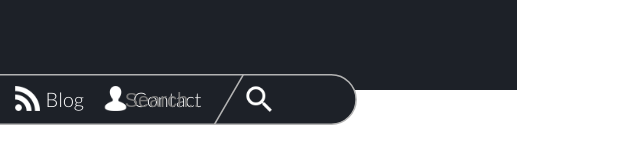
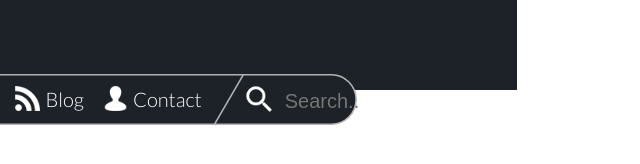
Before and after one commit to Willishakespeare/FireBloom, a plain HTML site: page index.html in a window 1280 px wide. Shown: the top 164 px of the page, 763-1403 px from the left, 640 px wide, since content can reach past the window. Drawn offline with Linux system fonts and the light colour scheme.

Commit message:
Index Header v.2

```diff
--- a/assets/css/main.css
+++ b/assets/css/main.css
@@ -95,7 +95,7 @@ section, summary, time, mark, audio, video
 	color: white;
 	display: inline-block;
 	padding-right: 30px;
-	top: 10px;
+	top: -20px;
 	left: 10px;
 
 }
@@ -129,17 +129,13 @@ padding-right: 100px;
 
 }
 
-.inp
-{
-	float: right;
+
+.imgO input {
 	width: 35px;
-position:relative; /*or absolute*/
-right : 365px;
-bottom: 68px;
+	position:relative;
+	right : -905px;
+	bottom: 67px;
 
-
-}
-.inp input {
 	border: 0;
 	width: 90px;
 	font-size: 20px;
@@ -150,7 +146,7 @@ bottom: 68px;
 	color: #ffffff;
 }
 
-inp input.shake {
+.imgO input.shake {
 	animation-name: shaker;
 	animation-duration: 200ms;
 	animation-timing-function: ease-in-out;
--- a/index.html
+++ b/index.html
@@ -50,9 +50,10 @@
 
       <div class="imgO">
         <img src="images/search.png" alt="">
+
+        <input type="text" placeholder="Search..">
       </div>
       <div class="inp">
-        <input type="text" placeholder="Search..">
       </div>
 
       <div class="form">
```
Lines whose indentation alone changed are shown as unchanged.
